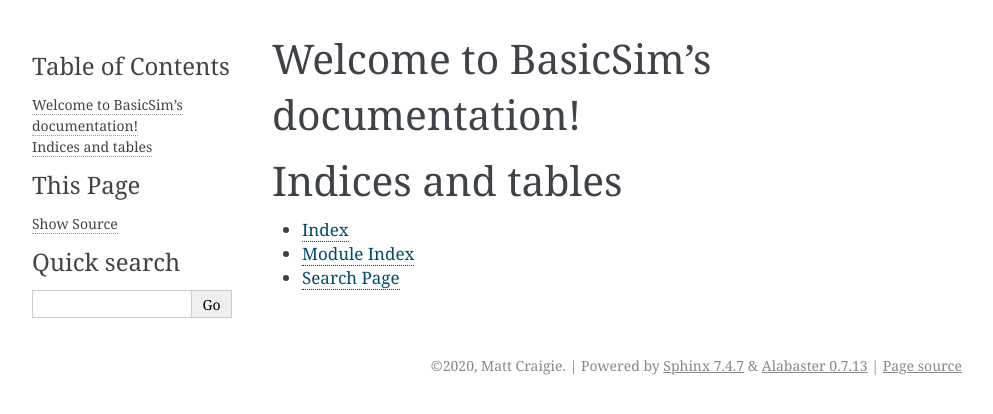
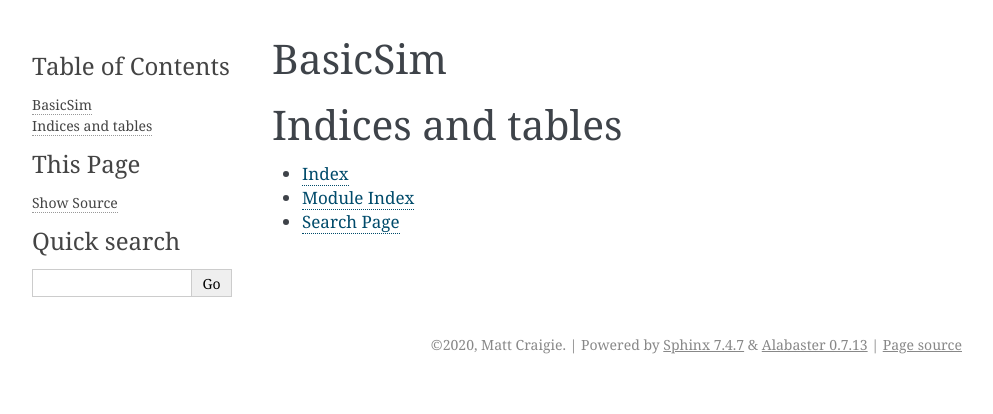
Before and after one commit to mattcraigie/BasicSim, a Sphinx documentation site: the page built from docs/source/index.rst, in a window 1280 px wide. Shown: the top 414 px of the page, without its empty margins (148-1141 px from the left). Built offline with Sphinx 7.4.7, drawn with Linux system fonts in a browser that asks for light colours; part of the change alters nothing that is shown.

```diff
--- a/docs/source/index.rst
+++ b/docs/source/index.rst
@@ -1,15 +1,10 @@
-.. BasicSim documentation master file, created by
-   sphinx-quickstart on Tue Aug 25 17:44:02 2020.
-   You can adapt this file completely to your liking, but it should at least
-   contain the root `toctree` directive.
 
-Welcome to BasicSim's documentation!
+
+BasicSim
 ====================================
 
 .. toctree::
    :maxdepth: 2
-   :caption: Contents:
-
 
 
 Indices and tables
```
